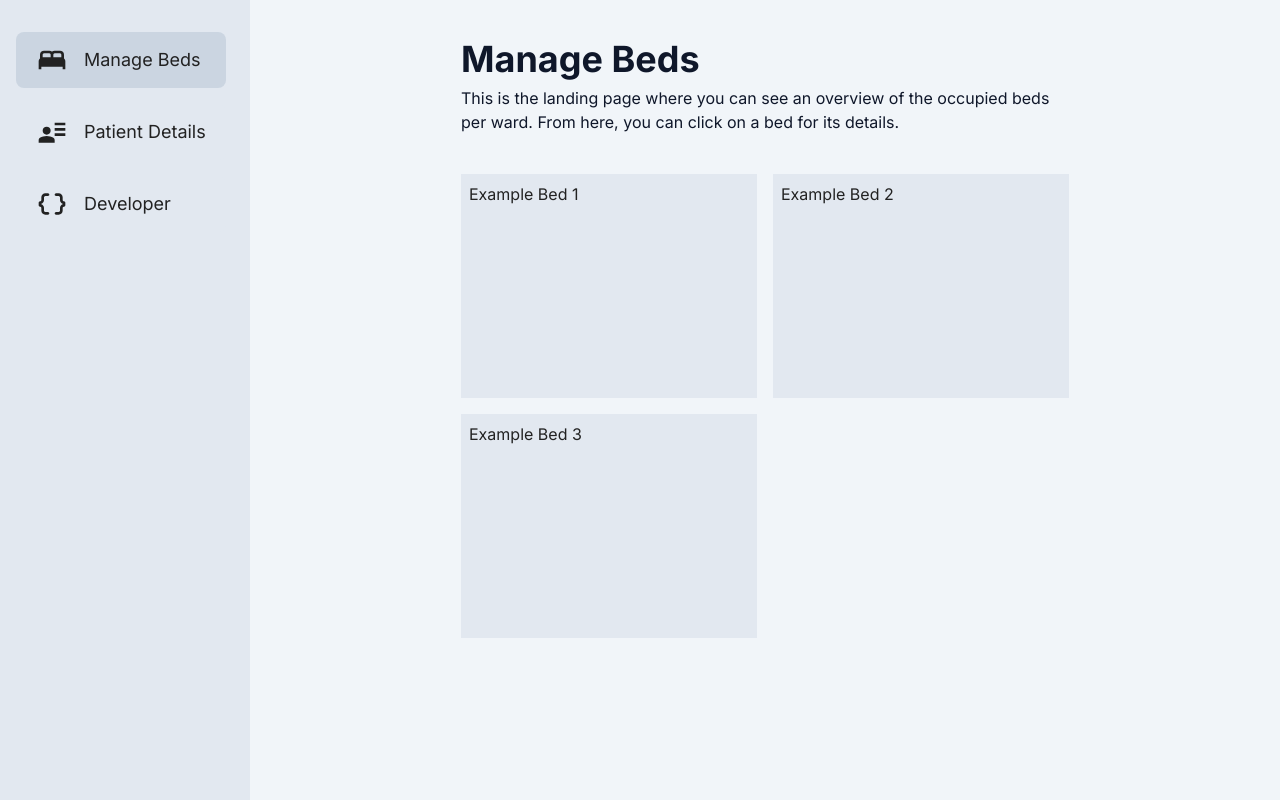
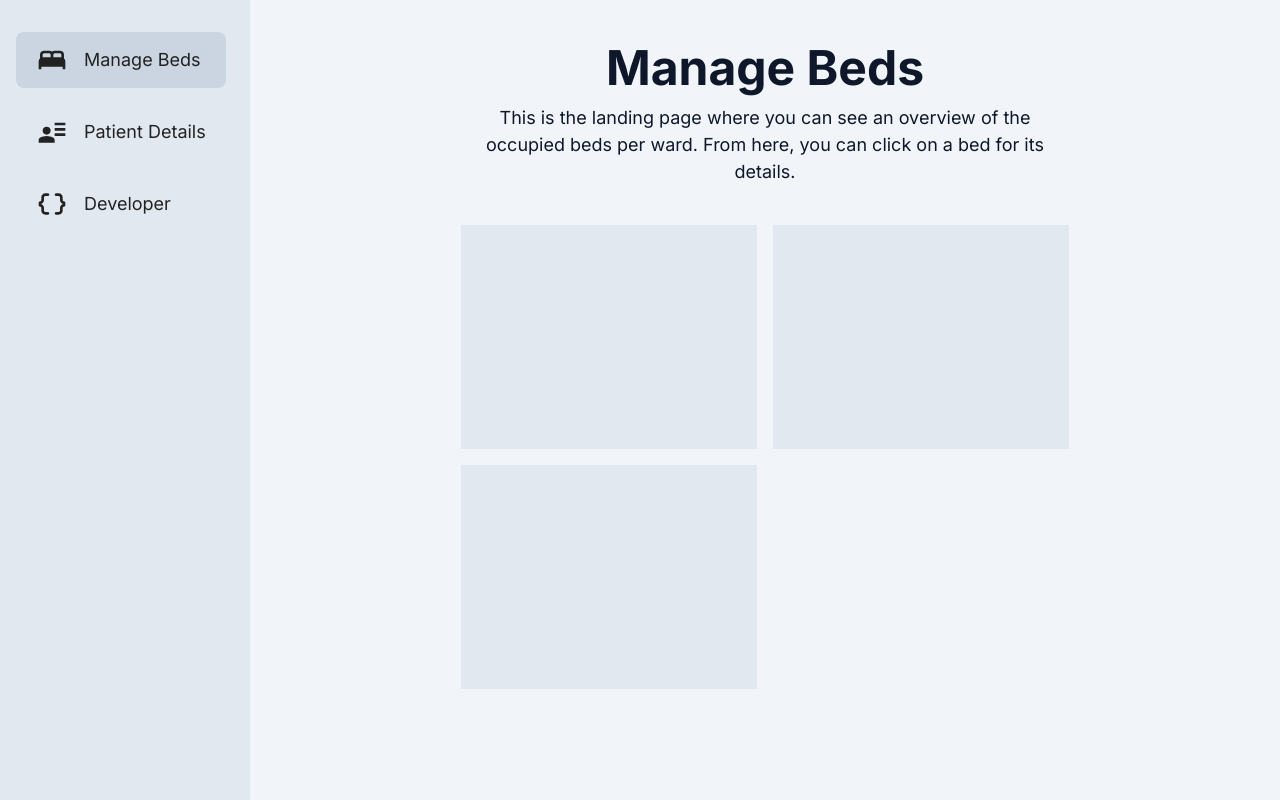
Before and after one commit to jakemackie/ward-management-system, a Nuxt app: page / in a window 1280 px wide. Built offline with nearby package versions, Linux system fonts and the light colour scheme.

Commit message:
rushed commit

```diff
--- a/components/Container.vue
+++ b/components/Container.vue
@@ -89,33 +89,35 @@ body {
 
 h1  {
     @apply
-        text-[48px]
+    text-[36px]
+    md:text-[48px]
     text-[#0F172A]
     font-extrabold;
-
 }
 h2  {
     @apply
-        text-[36px]
+    text-[24px]
+    md:text-[36px]
     text-[#0F172A]
     font-extrabold;
-
 }
 h3  {
     @apply
-        text-[24px]
+    text-[20px]
+    md:text-[24px]
     text-[#0F172A]
     font-extrabold;
 }
 h4  {
     @apply
-        text-[20px]
+    text-[18px]
+    md:text-[20px]
     text-[#0F172A]
     font-extrabold;
 }
 p   {
     @apply
-        text-[16px]
+    text-[18px]
     text-[#0F172A]
     font-normal;
 }
--- a/package.json
+++ b/package.json
@@ -19,7 +19,8 @@
     "nuxt": "^3.10.3",
     "vite": "^5.1.6",
     "vue": "^3.4.21",
-    "vue-router": "^4.3.0"
+    "vue-router": "^4.3.0",
+    "zod": "^3.22.4"
   },
   "devDependencies": {
     "@nuxtjs/dotenv": "^1.4.2",
--- a/pages/developer.vue
+++ b/pages/developer.vue
@@ -1,5 +1,5 @@
 <template>
-    <div>
+    <div class="text-center">
         <h2>API Response</h2>
         <div>
             <div v-if="responseData">
--- a/pages/index.vue
+++ b/pages/index.vue
@@ -1,21 +1,21 @@
 <template>
-    <div>
-        <h2>Manage Beds</h2>
+    <div class="text-center">
+        <h1>Manage Beds</h1>
         <p>This is the landing page where you can see an overview of the occupied beds per ward. From here&comma; you can click on a bed for its details.</p>
         <div class="mt-10 grid grid-cols-1 xl:grid-cols-2 gap-4">
             <div class="flex">
-                <div class="flex-grow h-36 md:h-56 p-2 bg-slate-200">
-                    Example Bed 1
+                <div class="flex-grow h-36 md:h-56 p-4 bg-slate-200">
+                    <!-- <h2>Bed 1</h2> -->
                 </div>
             </div>
             <div class="flex">
-                <div class="flex-grow h-36 md:h-56 p-2 bg-slate-200">
-                    Example Bed 2
+                <div class="flex-grow h-36 md:h-56 p-4 bg-slate-200">
+                    <!-- <h2>Bed 2</h2> -->
                 </div>
             </div>
             <div class="flex">
-                <div class="flex-grow h-36 md:h-56 p-2 bg-slate-200">
-                    Example Bed 3
+                <div class="flex-grow h-36 md:h-56 p-4 bg-slate-200">
+                    <!-- <h2>Bed 3</h2> -->
                 </div>
             </div>
         </div>
--- a/pages/patients.vue
+++ b/pages/patients.vue
@@ -1,5 +1,5 @@
 <template>
-    <div>
+    <div class="text-center">
         <h2>Patient Details</h2>
         <p>From this page&comma; you can view patient details by contacting the API to get all data related to the patients ID. This will return the current ward they are assigned to and any other related information.</p>
     </div>
--- a/tsconfig.json
+++ b/tsconfig.json
@@ -1,4 +1,4 @@
 {
   // https://nuxt.com/docs/guide/concepts/typescript
-  "extends": "./.nuxt/tsconfig.json"
+  "extends": "./.nuxt/tsconfig.json",
 }
```
Also changed, not shown: 2 other files (tests, documents, lock files or other folders). Lines whose indentation alone changed are shown as unchanged.
